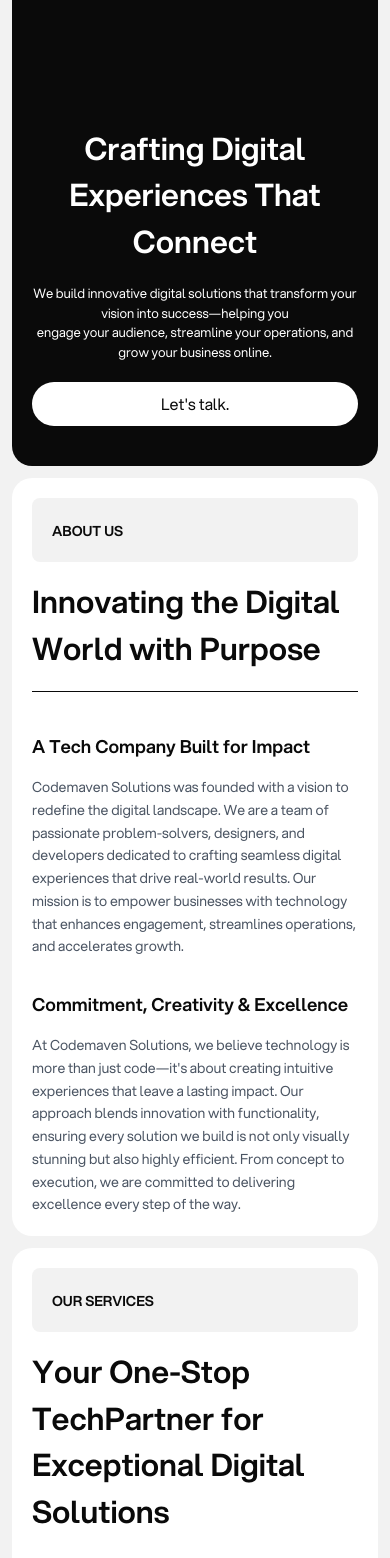
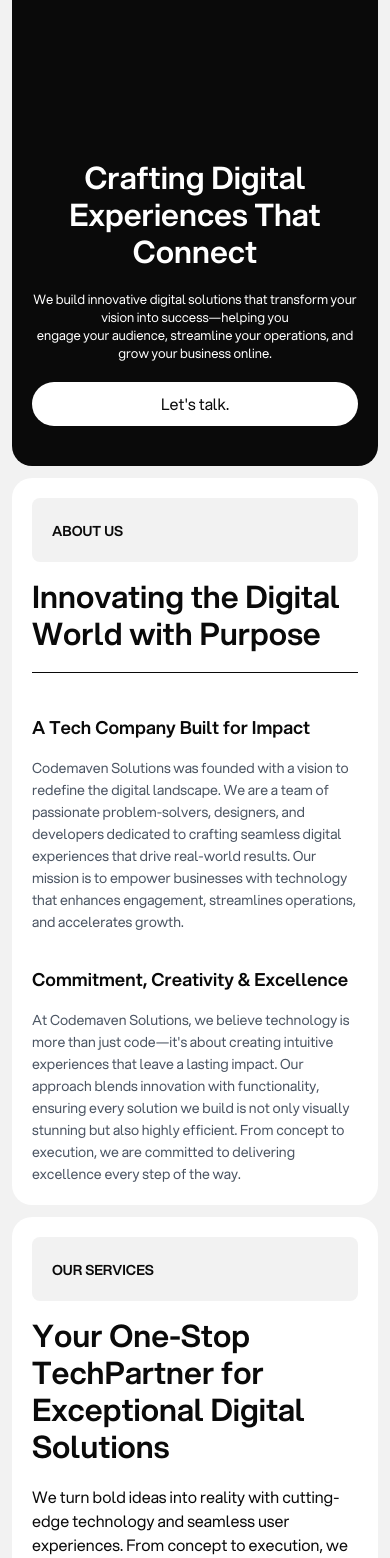
Before and after one commit to Uneebbhat/codemavensolutions, a Next.js app: page / in a window 390 px wide. Shown: the part 340-1898 px from the top of the page. Built offline with nearby package versions, Linux system fonts and the light colour scheme.

Commit message:
leading changed in text

```diff
--- a/src/components/Home/AboutUsSection.tsx
+++ b/src/components/Home/AboutUsSection.tsx
@@ -33,7 +33,7 @@
           transition={{ duration: 0.5, delay: 0.8 }}
           className="w-full md:w-1/2"
         >
-          <h2 className="text-h4 md:text-h2 font-medium mb-[20px]">
+          <h2 className="text-h4 leading-[37px] md:text-h2 font-medium mb-[20px] md:leading-[58px]">
             Innovating the Digital <br className="hidden md:block" />
             World with Purpose
           </h2>
@@ -58,7 +58,7 @@
               <h2 className="text-lg md:text-xl font-medium">
                 A Tech Company Built for Impact
               </h2>
-              <p className="text-gray-600 leading-relaxed text-sm md:text-base">
+              <p className="text-gray-600 leading-[22px] text-sm md:text-base">
                 Codemaven Solutions was founded with a vision to redefine the
                 digital landscape. We are a team of passionate problem-solvers,
                 designers, and developers dedicated to crafting seamless digital
@@ -78,7 +78,7 @@
               <h2 className="text-lg md:text-xl font-medium">
                 Commitment, Creativity & Excellence
               </h2>
-              <p className="text-gray-600 leading-relaxed text-sm md:text-base">
+              <p className="text-gray-600 leading-[22px] text-sm md:text-base">
                 At Codemaven Solutions, we believe technology is more than just
                 code—it&apos;s about creating intuitive experiences that leave a
                 lasting impact. Our approach blends innovation with
--- a/src/components/Home/MainSection.tsx
+++ b/src/components/Home/MainSection.tsx
@@ -21,12 +21,12 @@
         transition={{ duration: 0.3 }} // Reduced duration and removed delay
         className="relative z-10 flex flex-col flex-grow justify-end pb-[40px] gap-[20px]"
       >
-        <h1 className="text-h4 md:text-h1 font-medium">
+        <h1 className="text-h4 md:text-h1 font-medium leading-[37px] md:leading-[73px]">
           Crafting Digital
           <br />
           Experiences That Connect
         </h1>
-        <p className="text-bodyMedium w-full md:text-bodyLarge mx-auto font-regular">
+        <p className="text-bodyMedium leading-[18px] w-full md:text-bodyLarge md:leading-[24px]  mx-auto font-regular">
           We build innovative digital solutions that transform your vision into
           success—helping you
           <br />
--- a/src/components/Home/OurProcessSection.tsx
+++ b/src/components/Home/OurProcessSection.tsx
@@ -58,11 +58,11 @@
           transition={{ duration: 0.5, delay: 0.4 }}
           className="w-full md:w-1/2"
         >
-          <h2 className="text-h4 md:text-h2 font-medium">
+          <h2 className="text-h4 md:text-h2 font-medium leading-[37px] md:leading-[58px]">
             Turning Ideas into Reality, Effortlessly
           </h2>
 
-          <p className="text-sm md:text-bodyLarge font-regular my-[20px]">
+          <p className="text-sm md:text-bodyLarge font-regular my-[20px] leading-[24px]">
             We follow a streamlined 3-step approach to transform your vision
             into a fully functional digital product.
           </p>
@@ -79,14 +79,14 @@
               className="bg-lightGray-500 rounded-[8px] p-[20px] relative h-[300px] md:h-[466px] w-full max-w-full"
             >
               <h1
-                className="text-[250px] md:text-[350px] absolute top-1/2 left-1/2 transform -translate-x-1/2 -translate-y-1/2 text-transparent font-bold opacity-100 md:opacity-100"
-                style={{ WebkitTextStroke: "1px black" }}
+                className="text-[250px] md:text-[250px] absolute top-1/4 left-1/2 transform -translate-x-1/2 -translate-y-1/2 text-transparent font-bold opacity-100 md:opacity-100"
+                style={{ WebkitTextStroke: "2px black" }}
               >
                 {pro.id}
               </h1>
               <div className="absolute bottom-[20px] left-[20px] right-[20px]">
                 <h5 className="text-xl md:text-h5 font-medium">{pro.title}</h5>
-                <p className="text-sm md:text-bodyLarge font-regular my-[10px] md:my-[20px]">
+                <p className="text-sm md:text-bodyLarge font-regular my-[10px] md:my-[20px] leading-[24px]">
                   {pro.description}
                 </p>
                 <div className="flex flex-wrap gap-[10px]">
--- a/src/components/Home/OurServicesSection.tsx
+++ b/src/components/Home/OurServicesSection.tsx
@@ -80,12 +80,12 @@
           transition={{ duration: 0.5, delay: 0.4 }}
           className="w-full md:w-1/2"
         >
-          <h2 className="text-h4 md:text-h2 font-medium">
+          <h2 className="text-h4 md:text-h2 font-medium leading-[37px] md:leading-[58px]">
             Your One-Stop Tech
             <br className="hidden md:block" />
             Partner for Exceptional Digital Solutions
           </h2>
-          <p className="text-bodyLarge font-regular my-[20px]">
+          <p className="text-bodyLarge font-regular my-[20px] leading-[24px]">
             We turn bold ideas into reality with cutting-edge technology and
             seamless user experiences. From concept to execution, we help
             businesses thrive in the digital world.
@@ -110,7 +110,7 @@
                 transition={{ duration: 0.5, delay: 1 + i * 0.2 }}
               >
                 <h4 className="text-h4 font-medium">{service.title}</h4>
-                <p className="text-bodyLarge font-regular my-[20px]">
+                <p className="text-bodyLarge font-regular my-[20px] leading-[24px]">
                   {service.description}
                 </p>
                 <div className="grid grid-cols-1 md:grid-cols-2 gap-[10px] text-lightGray-900">
```
